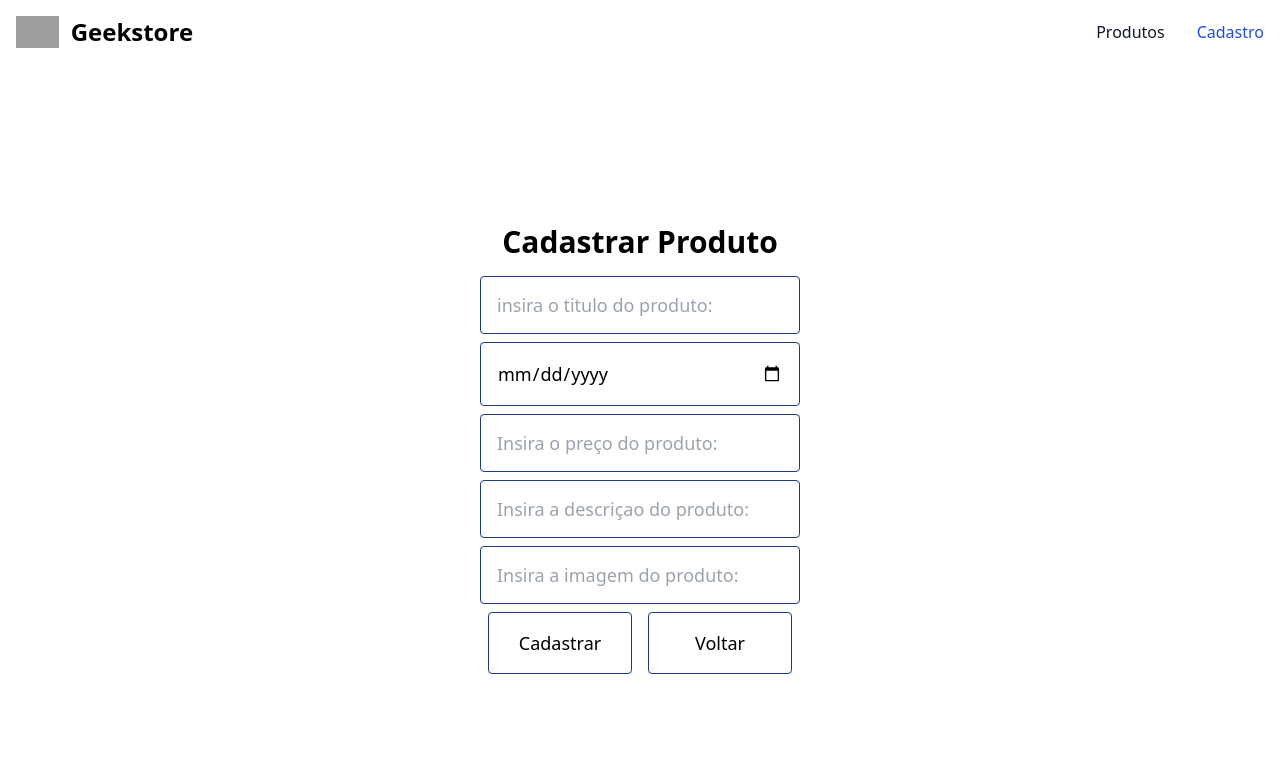
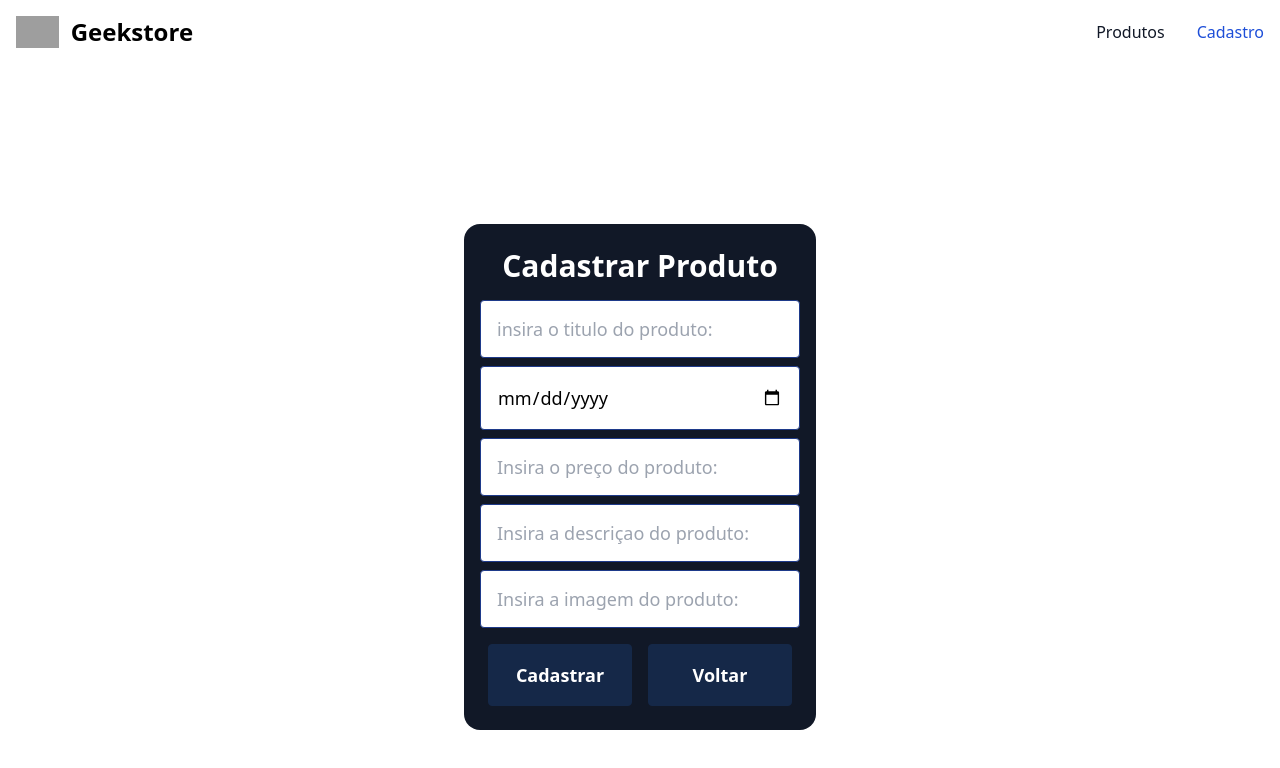
Before and after one commit to FilipePereiraLima/Projeto-interdisciplinar, a Next.js app in the folder Pessoa_Front-End/: page /cadastro in a window 1280 px wide. Shown: the top 768 px of the page. Built offline with nearby package versions, Linux system fonts and the light colour scheme; grey boxes are pictures that could not be loaded.

Commit message:
Estilização
css da home feito

```diff
--- a/Pessoa_Front-End/src/app/cadastro/page.js
+++ b/Pessoa_Front-End/src/app/cadastro/page.js
@@ -69,7 +69,8 @@ export default function Cadastro() {
 </nav>
 
         <div className={"flex flex-col justify-center items-center mt-40"}>
-            <h1 className="flex flex-col justify-center items-center text-3xl font-bold mb-4 ">Cadastrar Produto</h1>
+          <div className={"bg-[#111827] px-4 py-6 rounded-2xl"}>
+            <h1 className="text-white flex flex-col justify-center items-center text-3xl font-bold mb-4 ">Cadastrar Produto</h1>
 
             <form  onSubmit={cadastrar}>
 
@@ -121,12 +122,13 @@ export default function Cadastro() {
                     value={imagem}
                     onChange={e => setImagem(e.target.value)}
                 /><br/>
-                <button className="text-lg mb-2 border border-blue-900 p-4 rounded w-36 mx-2" type='submit'>Cadastrar</button>
+                <button className=" text-lg mt-2 border border-[#152848] p-4 rounded w-36 mx-2 hover:bg-blue-900 text-white font-bold bg-[#152848] " type='submit'>Cadastrar</button>
 
-                    <button className="text-lg mb-2 border border-blue-900 p-4 rounded w-36 mx-2"><a href='/'>Voltar</a></button>
+                    <button className="text-lg mt-2 border border-[#152848] p-4 rounded w-36 mx-2 hover:bg-blue-900 text-white font-bold bg-[#152848]"><a href='/'>Voltar</a></button>
 
             </form>
+          </div>
         </div>
-        </main>
+      </main>
     );
 }
--- a/Pessoa_Front-End/src/app/page.js
+++ b/Pessoa_Front-End/src/app/page.js
@@ -48,17 +48,19 @@ export default async function Home() {
       <div className="grid grid-cols-4 ml-28 mr-28 gap-4 mt-10">
         {produtos.map(produtos => (
 
-          <div className="bg-slate-400 border w-full h-full border-blue-900 p-4 rounded">
+          <div className="bg-[#111827] border w-full h-full border-blue-900 p-4 rounded">
 
             <div key={produtos.codigo}>
 
               <img src={produtos.imagem} className="w-32 h-32 object-cover mx-auto mb-4" />
-              <p className="text-lg font-bold mb-2">{produtos.titulo}</p>
-              <p className="mb-2">{produtos.descrição}</p>
-              <p className="mb-2">{produtos.data_cadastro}</p>
+              <p className="text-lg font-bold mb-2 text-white">{produtos.titulo}</p>
+              <p className="mb-2 text-gray-300">{produtos.descricao}</p>
+              <p className="mb-2 text-gray-300">{produtos.data_cadastro}</p>
 
 
-              <Link href={`/produto/${produtos.id}`} className="inline-block mt-2 bg-blue-500 hover:bg-blue-700 text-white font-bold py-2 px-4 rounded">ver mais</Link>
+              <Link href={`/produto/${produtos.id}`} className="inline-block mt-2 bg-[#152848] hover:bg-blue-700 text-white font-bold py-2 px-4 rounded ms-4">Saiba mais</Link>
+              <Link href={`/produto/${produtos.id}`} className="inline-block mt-2 bg-[#152848] hover:bg-blue-700 text-white font-bold py-2 px-4 rounded ms-8">Remover</Link>
+
             </div>
           </div>
         ))}
```
